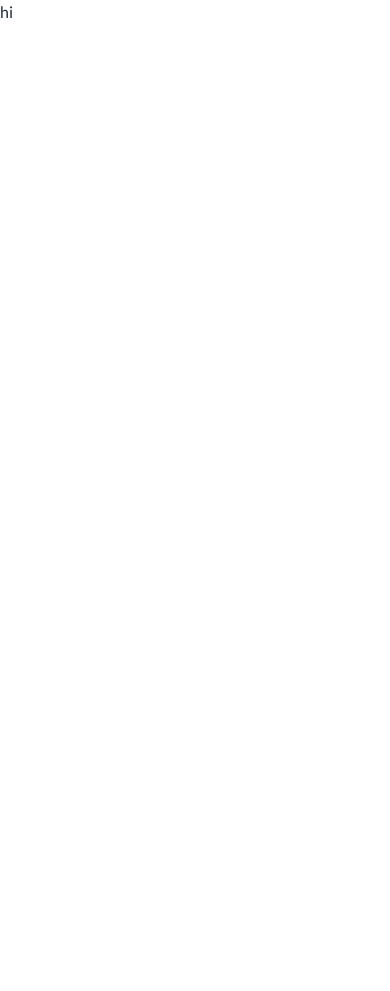
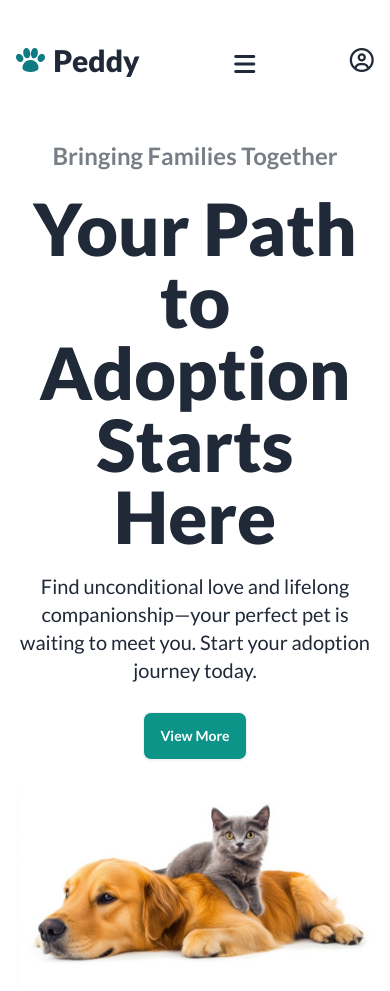
Before and after one commit to Joya322/pet-adoption, a plain HTML site: page index.html in a window 390 px wide. Before the commit the page ends 844 px from the top, so only its background shows below. Drawn offline with nearby package versions, Linux system fonts and the light colour scheme.

Commit message:
nav section done

```diff
--- /dev/null
+++ b/assets/js/mobileMenu.js
@@ -0,0 +1,32 @@
+const openMenuItems = () => {
+  let menus = document.getElementById("menu-list");
+  let isClicked = menus.classList.contains("hidden");
+  const menuListContainer = document.getElementById("menu");
+
+  if (isClicked) {
+    console.log("clicked");
+    menus.classList.remove("hidden");
+    menuListContainer.classList.add("relative");
+    menus.classList.add("absolute", "-left-26");
+    menus.classList.add("flex");
+  } else {
+    menus.classList.add("hidden");
+    menuListContainer.classList.remove("relative");
+    menus.classList.remove("absolute", "-left-26");
+    menus.classList.remove("flex");
+    console.log("clicked again");
+  }
+  //   let clicked = true;
+  //   console.log();
+  //   if (menus.classList.contains("hidden")) {
+  //   menus.classList.remove("hidden");
+  //   menuListContainer.classList = "relative flex justify-center items-center";
+  //   menus.classList =
+  //     "  ";
+  // } else {
+  //   menus.classList.add();
+  // }
+  // menus.classList = "absolute";
+  // menus.style.display = "block";
+  // console.log(menus);
+};
--- a/index.html
+++ b/index.html
@@ -11,6 +11,12 @@
       href="https://fonts.googleapis.com/css2?family=Lato:ital,wght@0,100;0,300;0,400;0,700;0,900;1,100;1,300;1,400;1,700;1,900&display=swap"
       rel="stylesheet"
     />
+
+    <!-- fontawesome -->
+    <script
+      src="https://kit.fontawesome.com/aee48a0862.js"
+      crossorigin="anonymous"
+    ></script>
 
     <!-- tailwindcss -->
     <script src="https://cdn.jsdelivr.net/npm/@tailwindcss/browser@4"></script>
@@ -27,6 +33,59 @@
     <link rel="stylesheet" href="./assets/css/style.css" />
   </head>
   <body>
-    <h1>hi</h1>
+    <nav class="w-11/12 mx-auto py-5">
+      <navbar id="nav-bar" class="flex justify-between items-center py-5">
+        <div class="logo flex justify-center items-center gap-2">
+          <img src="./assets/images/logo.webp" alt="logo" />
+          <h2 class="text-3xl font-black">Peddy</h2>
+        </div>
+
+        <div id="menu" class="text-center pt-2">
+          <i
+            onclick="openMenuItems()"
+            id="menuIcon"
+            class="md:hidden fa-solid text-2xl fa-bars"
+          ></i>
+
+          <ul
+            id="menu-list"
+            class="hidden md:flex justify-center items-center gap-7 text-2xl"
+          >
+            <li>Home</li>
+            <li>Shop</li>
+            <li>Contact</li>
+          </ul>
+        </div>
+
+        <div class="user">
+          <i class="fa-regular text-2xl fa-circle-user"></i>
+        </div>
+      </navbar>
+      <!-- navbar ends -->
+
+      <!-- hero section starts -->
+      <div class="hero flex flex-col justify-center items-center mt-10 gap-7">
+        <div
+          class="heroContent md:w-2/3 text-center flex flex-col justify-center items-center gap-5"
+        >
+          <h5 class="text-2xl font-semibold opacity-60">
+            Bringing Families Together
+          </h5>
+          <h1 class="text-7xl font-black">Your Path to Adoption Starts Here</h1>
+          <p class="text-xl">
+            Find unconditional love and lifelong companionship—your perfect pet
+            is waiting to meet you. Start your adoption journey today.
+          </p>
+        </div>
+        <button class="btn bg-teal-600 text-white">View More</button>
+        <div class="heroImg">
+          <img src="./assets/images/pet.webp" alt="" />
+        </div>
+      </div>
+      <!-- hero section ends -->
+    </nav>
+
+    <!-- js files -->
+    <script src="./assets/js/mobileMenu.js"></script>
   </body>
 </html>
```
Also changed, not shown: assets/images/error.webp (renamed from images/error.webp), assets/images/logo.webp (renamed from images/logo.webp), assets/images/pet.webp (renamed from images/pet.webp).
